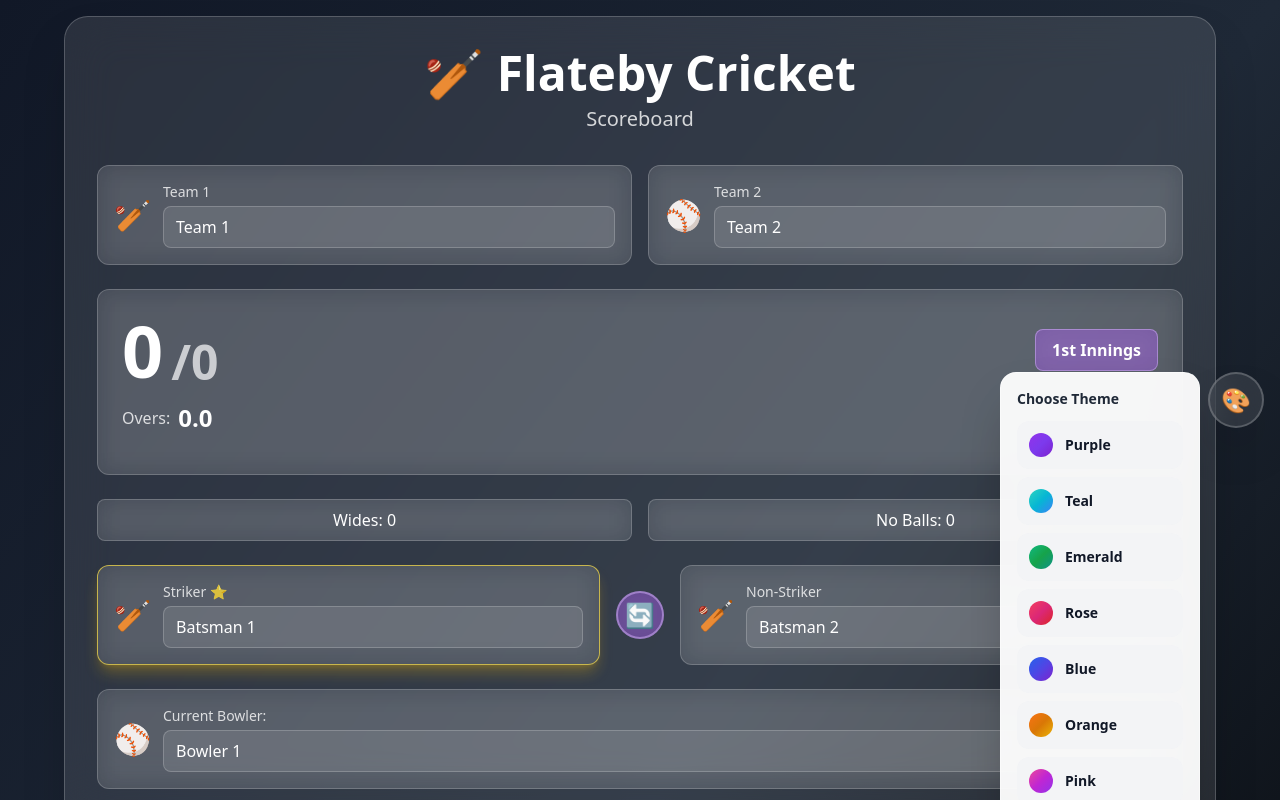
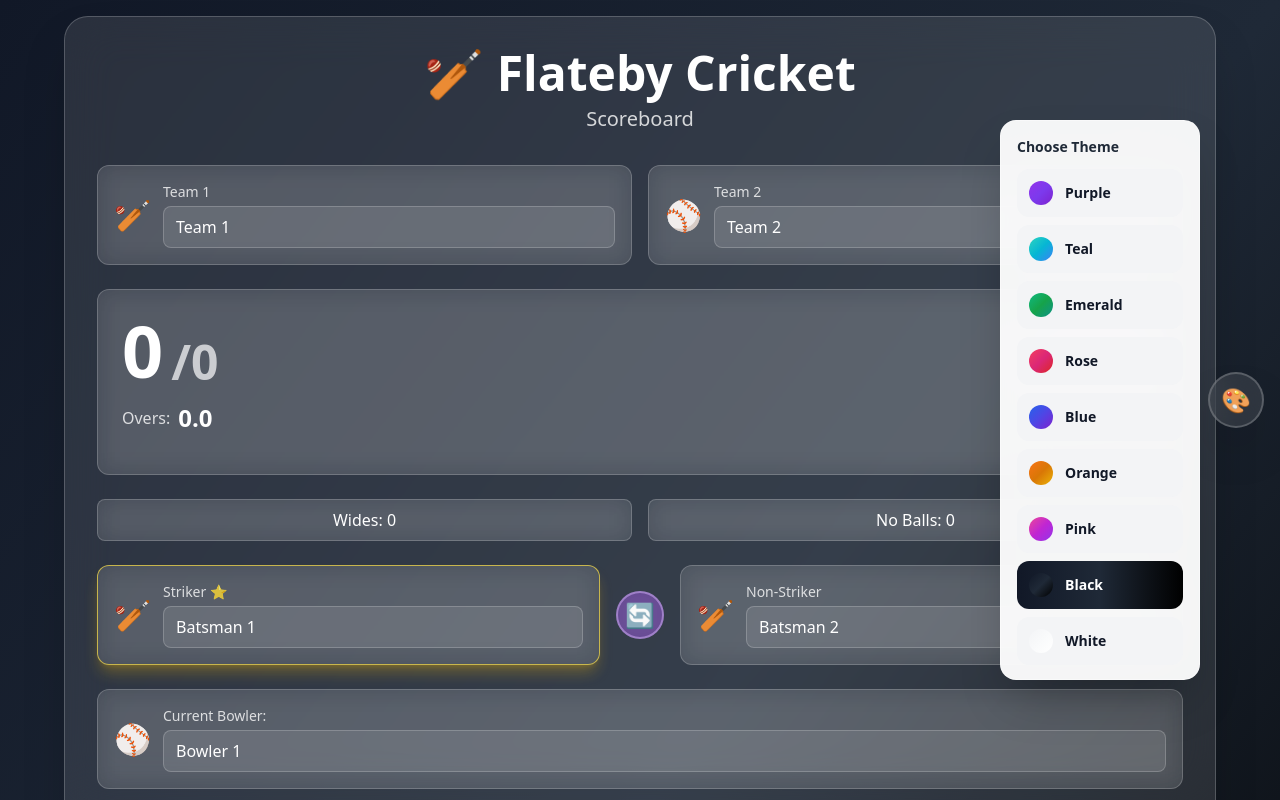
Before and after one commit to waqarmalyk/Scoreboard, a React (Vite) app: page / in a window 1280 px wide. Both pictures are taken after a click on the button "Change Theme". Built offline with nearby package versions, Linux system fonts and the light colour scheme.

Commit message:
make color option visible

```diff
--- a/src/App.tsx
+++ b/src/App.tsx
@@ -531,7 +531,7 @@ function App() {
           🎨
         </button>
         {showColorPicker && (
-          <div className='absolute right-16 top-0 bg-white/95 backdrop-blur-xl rounded-2xl shadow-2xl p-4 border border-white/40 min-w-[200px]'>
+          <div className='absolute right-16 top-1/2 -translate-y-1/2 bg-white/95 backdrop-blur-xl rounded-2xl shadow-2xl p-4 border border-white/40 min-w-[200px] max-h-[70vh] overflow-y-auto'>
             <h3 className='text-gray-800 font-bold mb-3 text-sm'>
               Choose Theme
             </h3>
```
